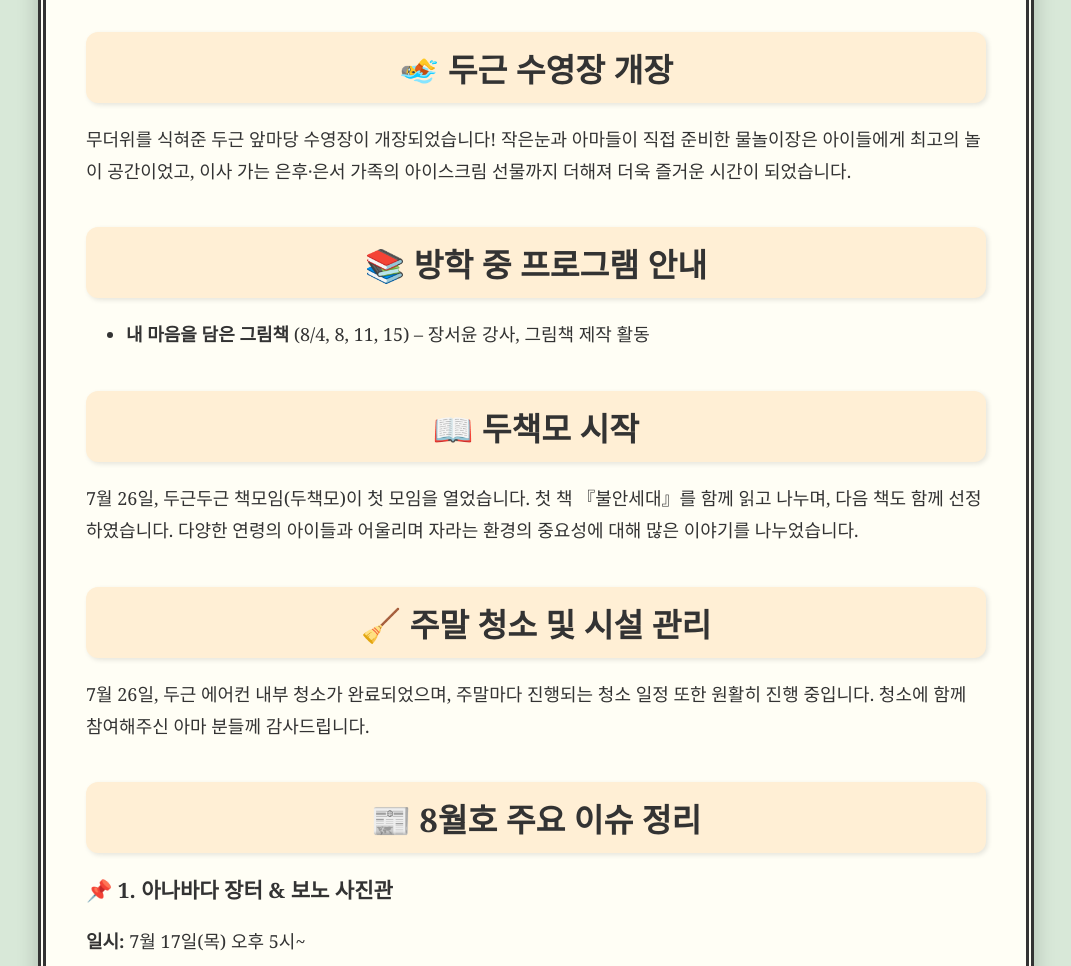
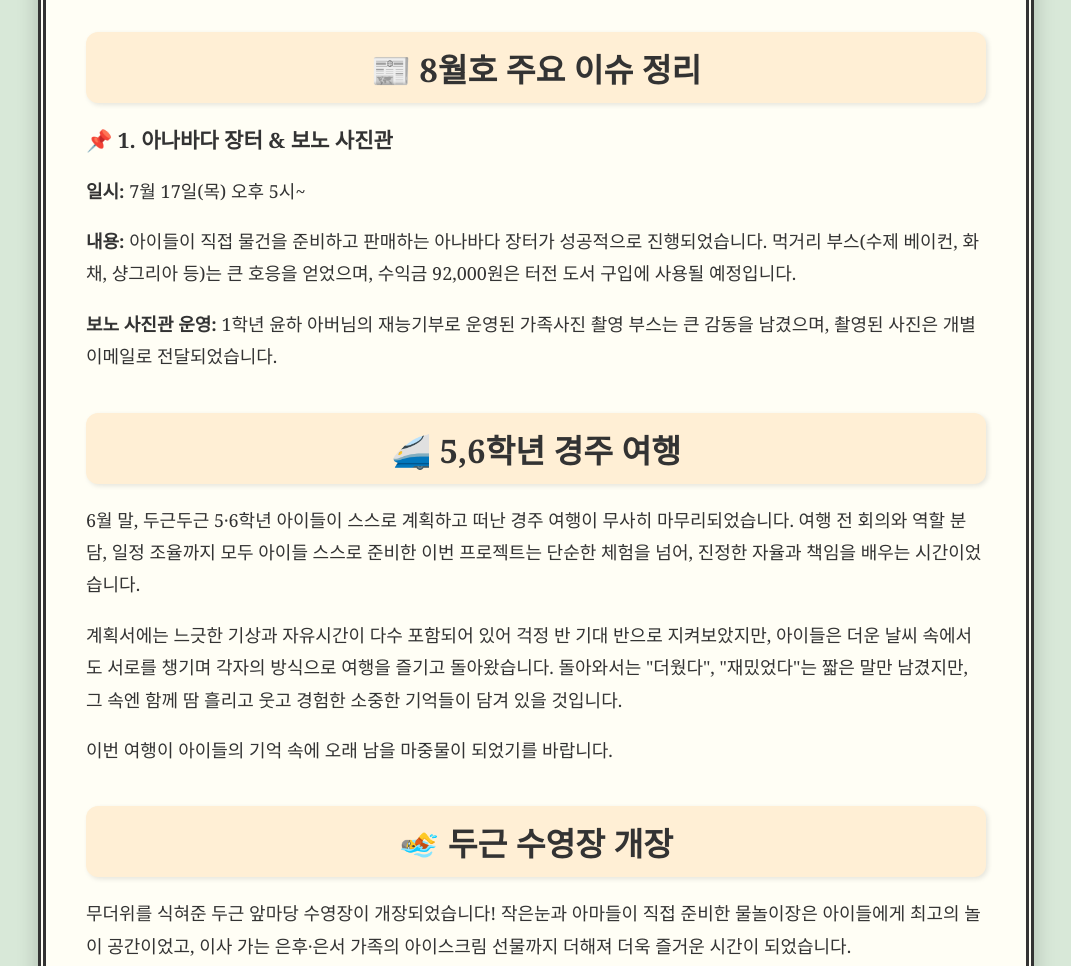
Before and after one commit to dgdg-news/august2025, a plain HTML site: page index.html in a window 1280 px wide. Shown: the part 880-1846 px from the top of the page, without its empty margins (104-1175 px from the left). Drawn offline with Linux system fonts and the light colour scheme.

Commit message:
Update index.html

```diff
--- a/index.html
+++ b/index.html
@@ -155,6 +155,21 @@
       </div>
     </div>
 
+ <div class="section">
+  <h2>📰 8월호 주요 이슈 정리</h2>
+  <h3>📌 1. 아나바다 장터 & 보노 사진관</h3>
+  <p><strong>일시:</strong> 7월 17일(목) 오후 5시~</p>
+  <p><strong>내용:</strong> 아이들이 직접 물건을 준비하고 판매하는 아나바다 장터가 성공적으로 진행되었습니다. 먹거리 부스(수제 베이컨, 화채, 샹그리아 등)는 큰 호응을 얻었으며, 수익금 92,000원은 터전 도서 구입에 사용될 예정입니다.</p>
+  <p><strong>보노 사진관 운영:</strong> 1학년 윤하 아버님의 재능기부로 운영된 가족사진 촬영 부스는 큰 감동을 남겼으며, 촬영된 사진은 개별 이메일로 전달되었습니다.</p>
+</div>
+
+ <div class="section">
+  <h2>🚄 5,6학년 경주 여행</h2>
+  <p>6월 말, 두근두근 5·6학년 아이들이 스스로 계획하고 떠난 경주 여행이 무사히 마무리되었습니다. 여행 전 회의와 역할 분담, 일정 조율까지 모두 아이들 스스로 준비한 이번 프로젝트는 단순한 체험을 넘어, 진정한 자율과 책임을 배우는 시간이었습니다.</p>
+  <p>계획서에는 느긋한 기상과 자유시간이 다수 포함되어 있어 걱정 반 기대 반으로 지켜보았지만, 아이들은 더운 날씨 속에서도 서로를 챙기며 각자의 방식으로 여행을 즐기고 돌아왔습니다. 돌아와서는 "더웠다", "재밌었다"는 짧은 말만 남겼지만, 그 속엔 함께 땀 흘리고 웃고 경험한 소중한 기억들이 담겨 있을 것입니다.</p>
+  <p>이번 여행이 아이들의 기억 속에 오래 남을 마중물이 되었기를 바랍니다.</p>
+</div>
+
     <div class="section">
   <h2>🏊 두근 수영장 개장</h2>
   <p>무더위를 식혀준 두근 앞마당 수영장이 개장되었습니다! 작은눈과 아마들이 직접 준비한 물놀이장은 아이들에게 최고의 놀이 공간이었고, 이사 가는 은후·은서 가족의 아이스크림 선물까지 더해져 더욱 즐거운 시간이 되었습니다.</p>
```
